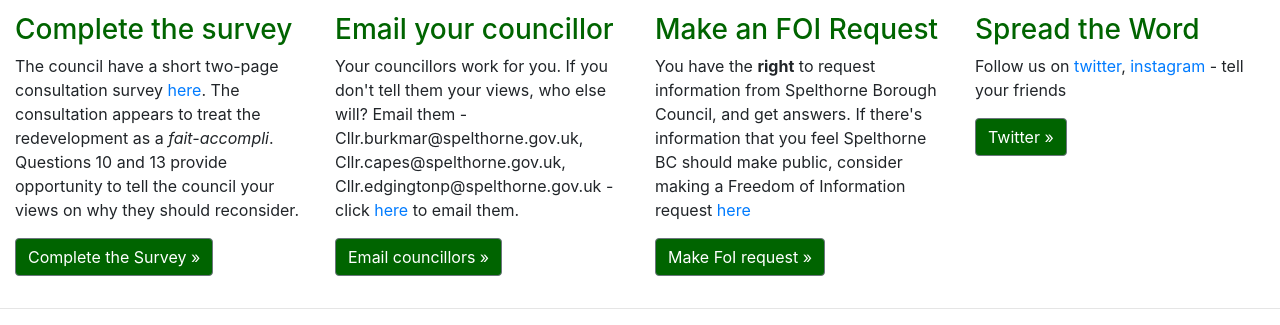
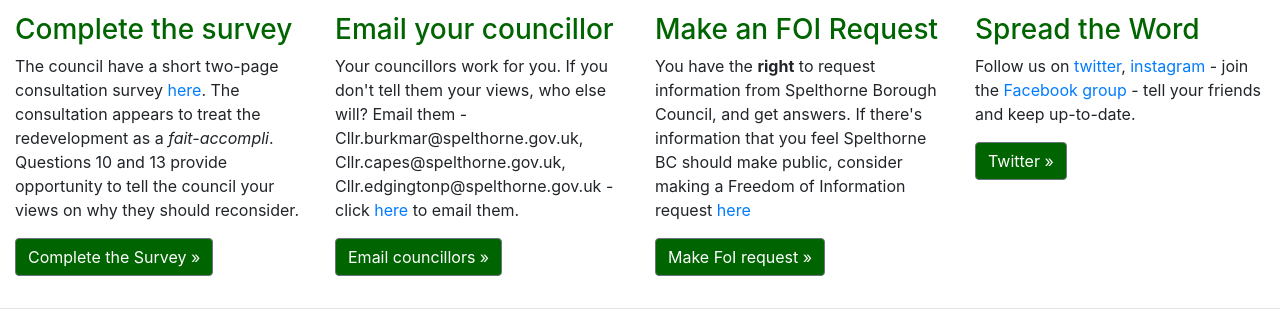
Before and after one commit to andrewl/park, a plain HTML site: page index.html in a window 1280 px wide. Shown: the part 740-1065 px from the top of the page. Drawn offline with nearby package versions, Linux system fonts and the light colour scheme.

Commit message:
Added fb link

```diff
--- a/index.html
+++ b/index.html
@@ -85,7 +85,7 @@
           </div>
           <div class="col-md-3">
             <h3>Spread the Word</h3>
-            <p>Follow us on <a href="https://www.twitter.com/savestainespark">twitter<a/>, <a href="https://www.instagram.com/savestainespark"">instagram</a> - tell your friends</p>
+            <p>Follow us on <a href="https://www.twitter.com/savestainespark">twitter<a/>, <a href="https://www.instagram.com/savestainespark"">instagram</a> - join the <a href="https://www.facebook.com/groups/222370068373573">Facebook group</a> - tell your friends and keep up-to-date.</p>
                 <p><a class="btn btn-secondary" href="https://www.twitter.com/savestainespark" role="button">Twitter &raquo;</a></p>
               </div>
             </div>
```
